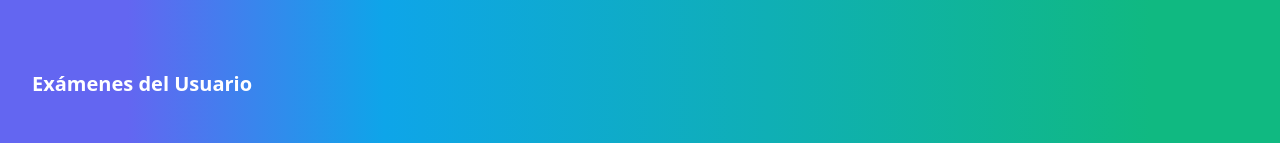
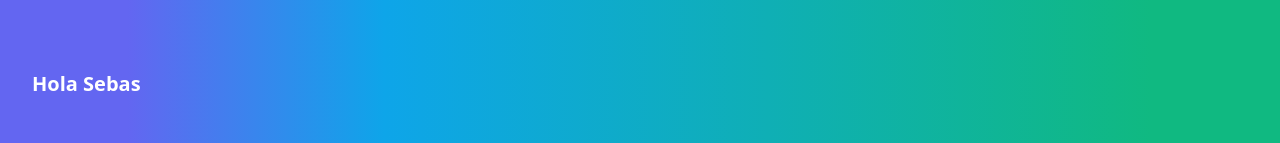
Before and after one commit to Pablonio/quizziz, a Next.js app: page /Paginas/Profesor in a window 1280 px wide. Shown: the part 794-937 px from the top of the page. Built offline with nearby package versions, Linux system fonts and the light colour scheme.

Commit message:
asdsadasd

```diff
--- a/src/pages/Paginas/Profesor/index.tsx
+++ b/src/pages/Paginas/Profesor/index.tsx
@@ -44,7 +44,7 @@
       )}
       {!examenId && (
         <div className="mt-8">
-          <h2 className="text-xl font-bold text-white mb-4">Exámenes del Usuario</h2>
+          <h2 className="text-xl font-bold text-white mb-4">Hola Sebas</h2>
           <ul className="space-y-2">
             {examenes.map((examen) => (
               <li key={examen.id}>
```
